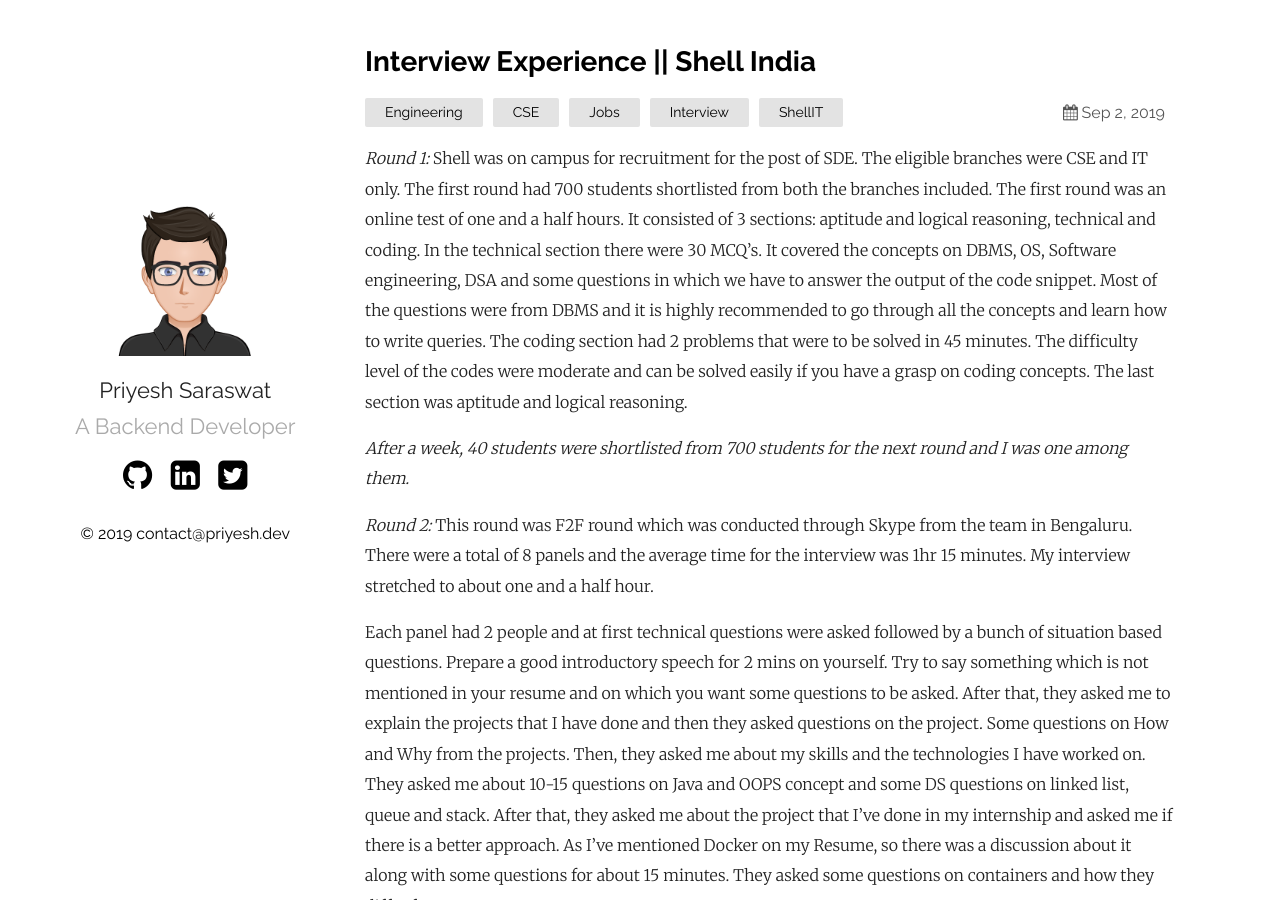
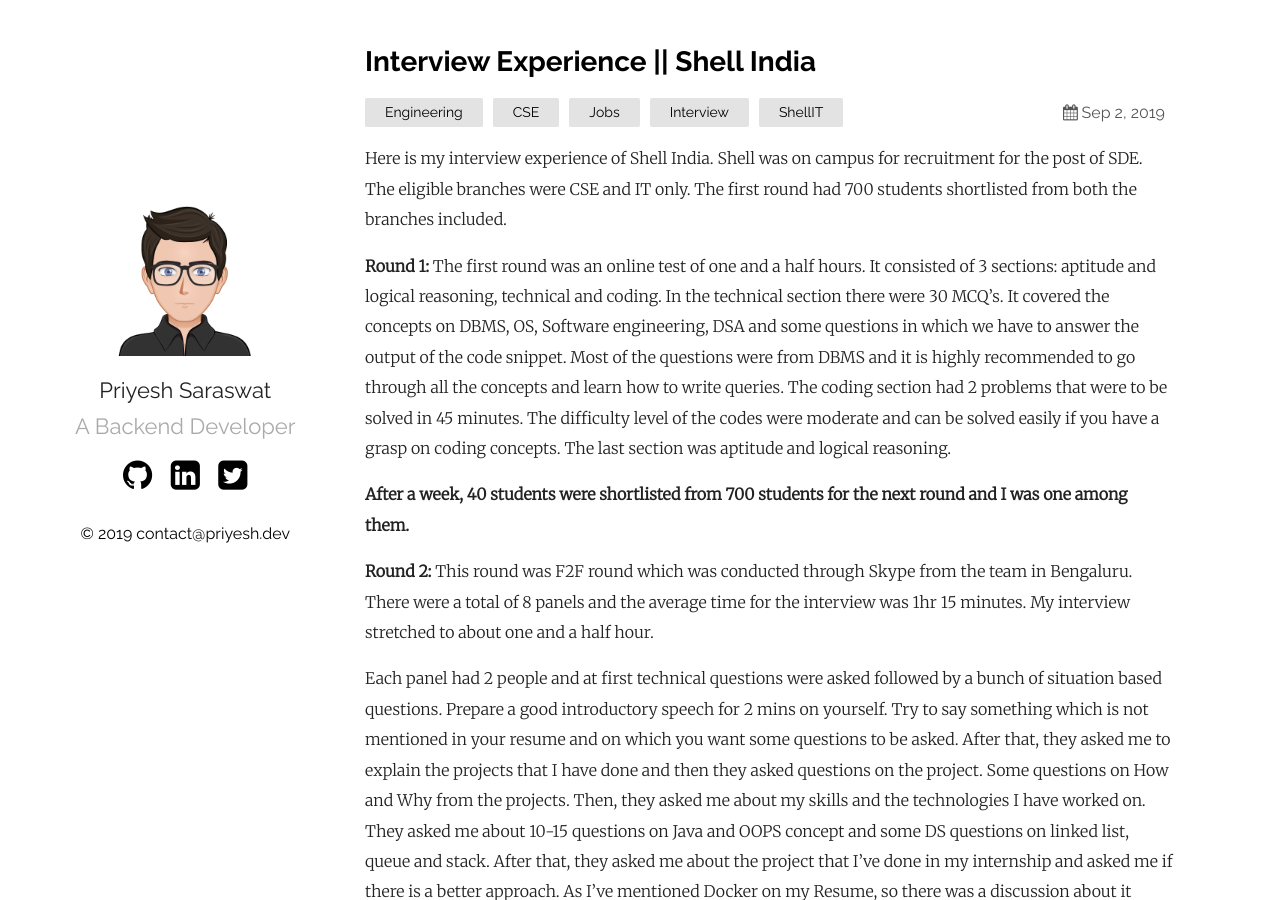
Before and after one commit to codejockey02/plainWhiteJekyll, a Jekyll site: the page built from _posts/2019-09-02-interview-exp.md, in a window 1280 px wide and 900 px high. Built offline with Jekyll 4.4.1, drawn with Linux system fonts in a browser that asks for light colours.

Commit message:
bold text

```diff
--- a/_posts/2019-09-02-interview-exp.md
+++ b/_posts/2019-09-02-interview-exp.md
@@ -4,27 +4,29 @@
 date:   2019-09-02 17:45:00 +0530
 categories: Engineering CSE Jobs Interview ShellIT
 ---
+Here is my interview experience of Shell India.
+Shell was on campus for recruitment for the post of SDE. The eligible branches were CSE and IT only. The first round had 700 students shortlisted from both the branches included.
 
-*Round 1:* Shell was on campus for recruitment for the post of SDE. The eligible branches were CSE and IT only. The first round had 700 students shortlisted from both the branches included. The first round was an online test of one and a half hours. It consisted of 3 sections: aptitude and logical reasoning, technical and coding. In the technical section there were 30 MCQ’s. It covered the concepts on DBMS, OS, Software engineering, DSA and some questions in which we have to answer the output of the code snippet. Most of the questions were from DBMS and it is highly recommended to go through all the concepts and learn how to write queries. The coding section had 2 problems that were to be solved in 45 minutes. The difficulty level of the codes were moderate and can be solved easily if you have a grasp on coding concepts. The last section was aptitude and logical reasoning.
+**Round 1:** The first round was an online test of one and a half hours. It consisted of 3 sections: aptitude and logical reasoning, technical and coding. In the technical section there were 30 MCQ’s. It covered the concepts on DBMS, OS, Software engineering, DSA and some questions in which we have to answer the output of the code snippet. Most of the questions were from DBMS and it is highly recommended to go through all the concepts and learn how to write queries. The coding section had 2 problems that were to be solved in 45 minutes. The difficulty level of the codes were moderate and can be solved easily if you have a grasp on coding concepts. The last section was aptitude and logical reasoning.
 
-*After a week, 40 students were shortlisted from 700 students for the next round and I was one among them.*
+**After a week, 40 students were shortlisted from 700 students for the next round and I was one among them.**
 
-*Round 2:* This round was F2F round which was conducted through Skype from the team in Bengaluru. There were a total of 8 panels and the average time for the interview was 1hr 15 minutes. My interview stretched to about one and a half hour.
+**Round 2:** This round was F2F round which was conducted through Skype from the team in Bengaluru. There were a total of 8 panels and the average time for the interview was 1hr 15 minutes. My interview stretched to about one and a half hour.
 
 Each panel had 2 people and at first technical questions were asked followed by a bunch of situation based questions. Prepare a good introductory speech for 2 mins on yourself. Try to say something which is not mentioned in your resume and on which you want some questions to be asked. After that, they asked me to explain the projects that I have done and then they asked questions on the project. Some questions on How and Why from the projects. Then, they asked me about my skills and the technologies I have worked on. They asked me about 10-15 questions on Java and OOPS concept and some DS questions on linked list, queue and stack. After that, they asked me about the project that I’ve done in my internship and asked me if there is a better approach. As I’ve mentioned Docker on my Resume, so there was a discussion about it along with some questions for about 15 minutes. They asked some questions on containers and how they differ from VMs.
 
 Then, after that they switched to behavioural interview in which I have to answer questions based on the situations that I’ve faced in my life. Some of the questions were:
 
-*Q1.* Tell me about the time when you face some difficulty in your project and how you behaved.
+**Q1.** Tell me about the time when you face some difficulty in your project and how you behaved.
 
-*Q2.* Tell me about a situation where you mentored someone and how you handle it.
+**Q2.** Tell me about a situation where you mentored someone and how you handle it.
 
-*Q3.* Tell me about the time, when you faced some conflicts in your team.
+**Q3.** Tell me about the time, when you faced some conflicts in your team.
 
-*Q4.* How is your behaviour in team projects? How do you handle the situation in which someone is not doing their part?
+**Q4.** How is your behaviour in team projects? How do you handle the situation in which someone is not doing their part?
 
 At last, they asked if I have any question, and I asked one related to the culture in the company. Always, have a question prepared for them, it creates a positive impact on the interviewer.
 
-*At the end of this round, 20 students were selected out of 40 for FTE and I was one of them.*
+**At the end of this round, 20 students were selected out of 40 for FTE and I was one of them.**
 
 Hope this helps.
```
